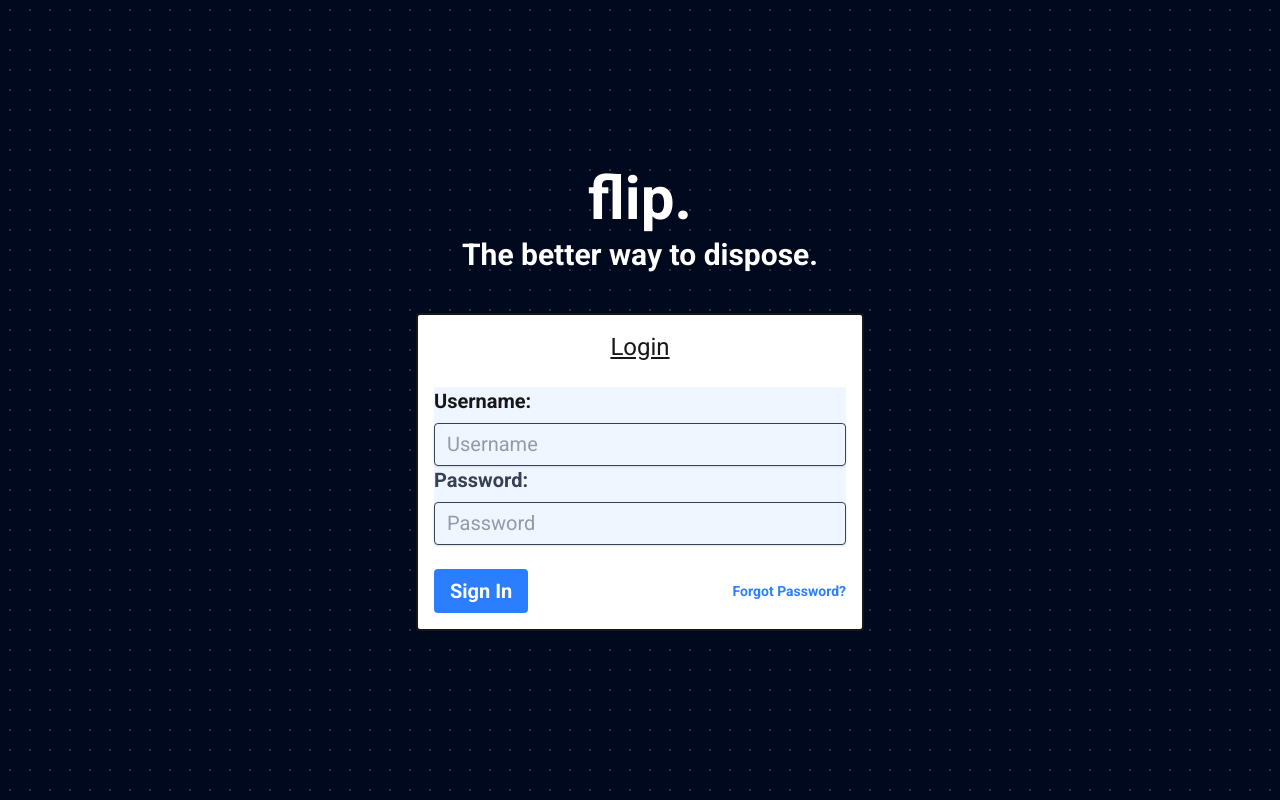
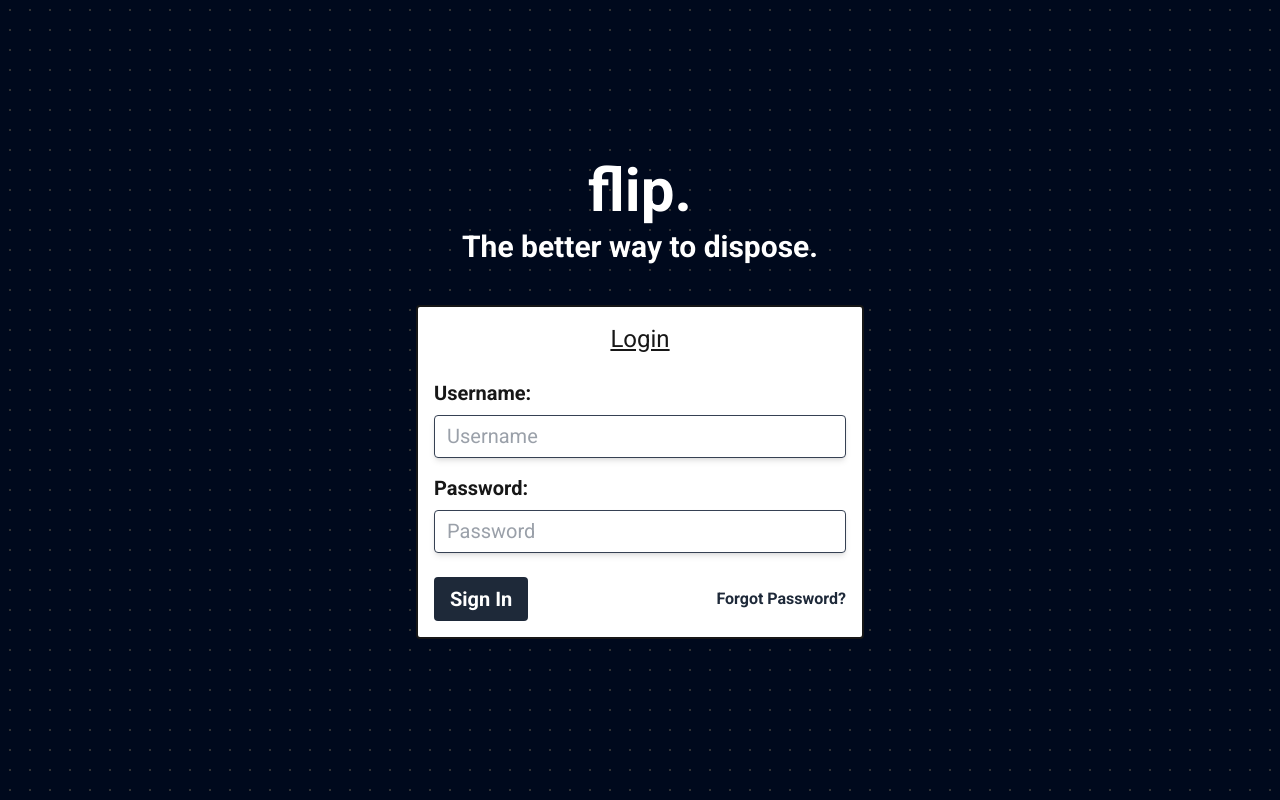
Before and after one commit to nurdinhossain/flip, a Next.js app: page /login in a window 1280 px wide. Built offline with nearby package versions, Linux system fonts and the light colour scheme.

Commit message:
Add finishing touches to login page prototype

```diff
--- a/src/app/login/page.tsx
+++ b/src/app/login/page.tsx
@@ -11,21 +11,21 @@ export default function Login() {
                     <h2 className="underline text-2xl mb-6">Login</h2>
 
                     {/* User & Pass */}
-                    <div className="bg-blue-50 text-left">
+                    <div className="text-left mb-4">
                         <label htmlFor="username" className="block font-bold mb-2">Username:</label>
-                        <input className="shadow appearance-none border rounded w-full py-2 px-3 text-gray-700 leading-tight focus:outline-none focus:shadow-outline" id="username" type="text" placeholder="Username" />
+                        <input className="shadow-md appearance-none border rounded w-full py-2 px-3 text-gray-700 leading-tight focus:shadow-outline" id="username" type="text" placeholder="Username" />
                     </div>
-                    <div className="bg-blue-50 text-left">
-                        <label htmlFor="password" className="block text-gray-700 font-bold mb-2">Password:</label>
-                        <input className="shadow appearance-none border rounded w-full py-2 px-3 text-gray-700 leading-tight focus:outline-none focus:shadow-outline" id="username" type="text" placeholder="Password" />
+                    <div className="text-left">
+                        <label htmlFor="password" className="block font-bold mb-2">Password:</label>
+                        <input className="shadow-md appearance-none border rounded w-full py-2 px-3 text-gray-700 leading-tight focus:shadow-outline" id="password" type="password" placeholder="Password" />
                     </div>
 
                     {/* Submit & Forgot password */}
                     <div className="flex items-center justify-between mt-6">
-                        <button className="bg-blue-500 hover:bg-blue-700 text-white font-bold py-2 px-4 rounded focus:outline-none focus:shadow-outline" type="button">
+                        <button className="bg-gray-800 hover:bg-black text-white font-bold py-2 px-4 rounded focus:shadow-outline" type="button">
                             Sign In
                         </button>
-                        <a className="inline-block align-baseline font-bold text-sm text-blue-500 hover:text-blue-800" href="#">
+                        <a className="inline-block align-baseline font-bold text-base text-gray-800 hover:text-black" href="#">
                             Forgot Password?
                         </a>
                     </div>
```
